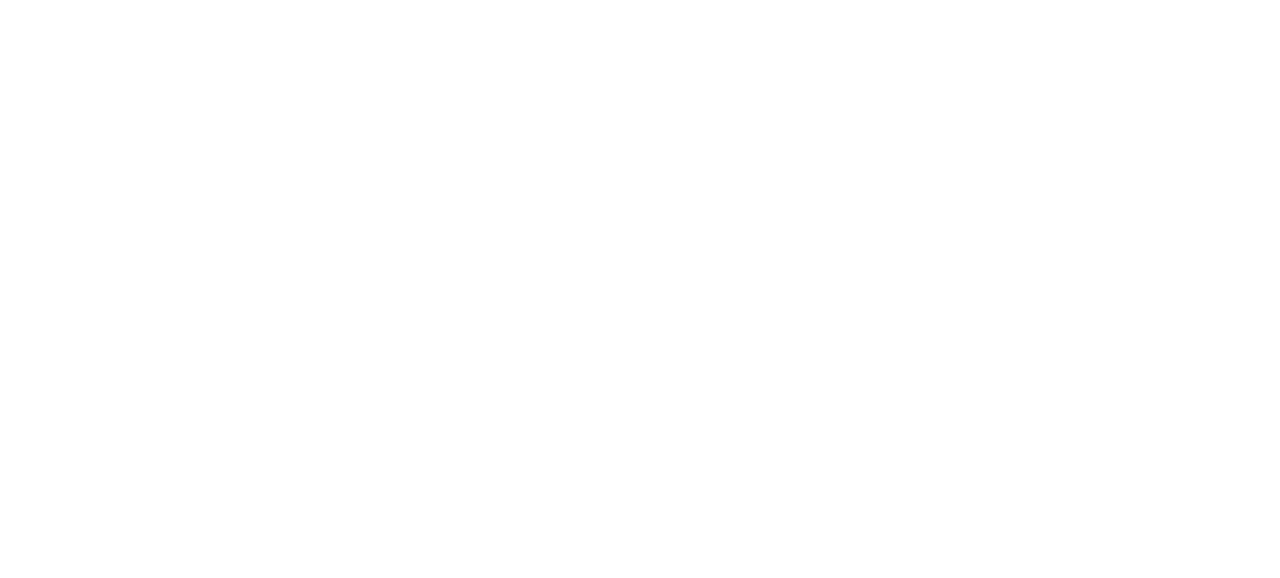
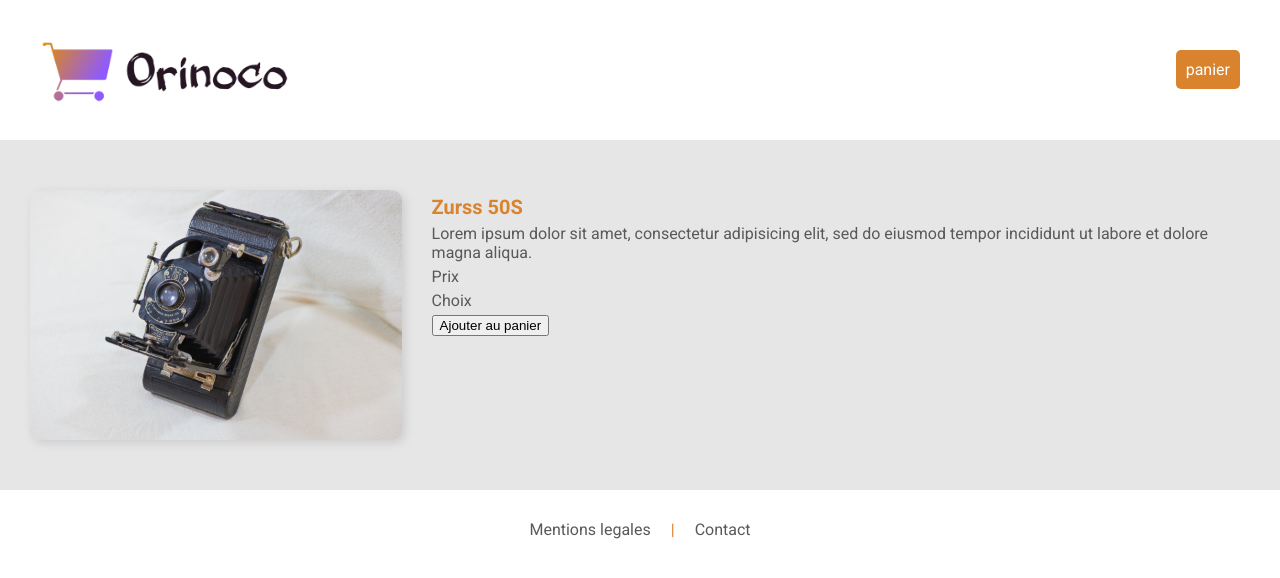
Before and after one commit to lourdeslazo/LourdesLazo_5_21052021, a website: page front-end/produit.html in a window 1280 px wide. Drawn offline with Linux system fonts and the light colour scheme.

Commit message:
Page Produit

```diff
--- a/front-end/produit.html
+++ b/front-end/produit.html
@@ -0,0 +1,47 @@
+<!DOCTYPE html>
+<html lang="en">
+  <head>
+    <meta charset="utf-8" />
+    <meta name="viewport" content="width=device-width, initial-scale=1" />
+    <meta name="keywords" content="" />
+    <meta name="description" content="" />
+    <title>Orinoco</title>
+    <link rel="stylesheet" type="text/css" href="style.css" />
+    <link rel="preconnect" href="https://fonts.gstatic.com" />
+    <link
+      href="https://fonts.googleapis.com/css2?family=Roboto:wght@100;400;700&display=swap"
+      rel="stylesheet"
+    />
+  </head>
+
+  <body>
+    <header>
+      <img src="images/logo.png" class="header_img" />
+      <div class="header_nav">panier</div>
+    </header>
+
+    <main>
+      <div class="item">
+        <div class="item_img">
+          <figure><img src="images/vcam_3.jpg" /></figure>
+        </div>
+        <div class="item_info">
+          <p class="p-bold">Zurss 50S</p>
+          <p>
+            Lorem ipsum dolor sit amet, consectetur adipisicing elit, sed do
+            eiusmod tempor incididunt ut labore et dolore magna aliqua.
+          </p>
+          <p>Prix</p>
+          <p>Choix</p>
+          <button>Ajouter au panier</button>
+        </div>
+      </div>
+    </main>
+
+    <footer>
+      <div><a href="#">Mentions legales</a></div>
+      <div class="footer_line">|</div>
+      <div><a href="mailto:lourdes.lazo.s@gmail.com">Contact</a></div>
+    </footer>
+  </body>
+</html>
--- a/front-end/style.css
+++ b/front-end/style.css
@@ -49,7 +49,7 @@ main {
   height: 400px;
   background-color: white;
   border-radius: 10px;
-  box-shadow: 0px 10px 10px #ccc;
+  box-shadow: 3px 3px 10px #ccc;
 }
 
 .cards_img figure {
@@ -132,6 +132,35 @@ p {
   padding: 20px;
 }
 
+/*produit*/
+
+.item {
+  display: flex;
+  justify-content: space-around;
+}
+
+.item_img {
+  width: 400px;
+  border-radius: 10px;
+  box-shadow: 3px 3px 10px #ccc;
+}
+
+.item_img figure {
+  height: 250px;
+  margin: 0;
+}
+
+.item_img figure img {
+  object-fit: cover;
+  width: 100%;
+  height: 100%;
+  border-radius: 10px;
+}
+
+.item_info {
+  padding-left: 30px;
+}
+
 /*mobile*/
 
 @media all and (max-width: 768px) {
```
